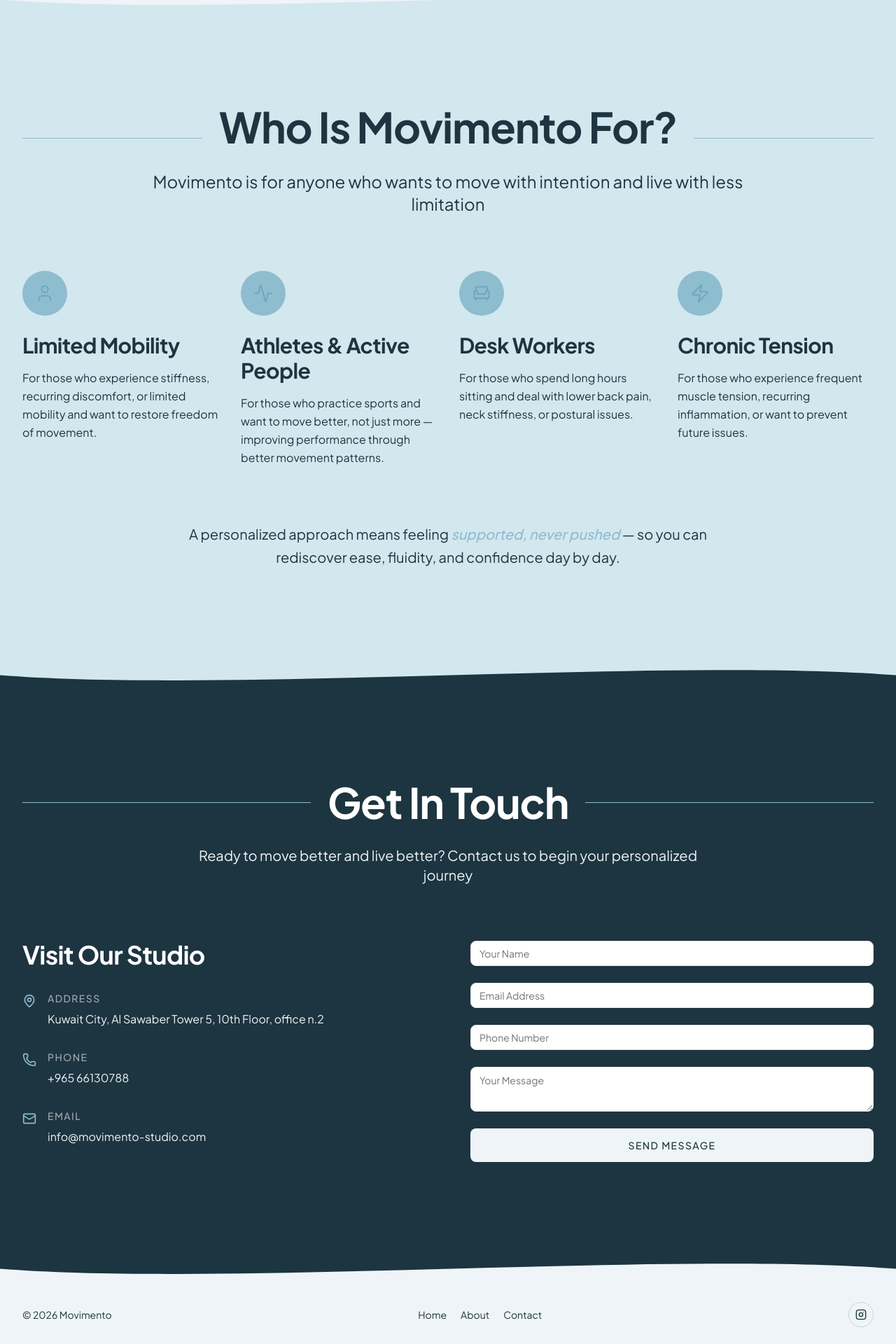
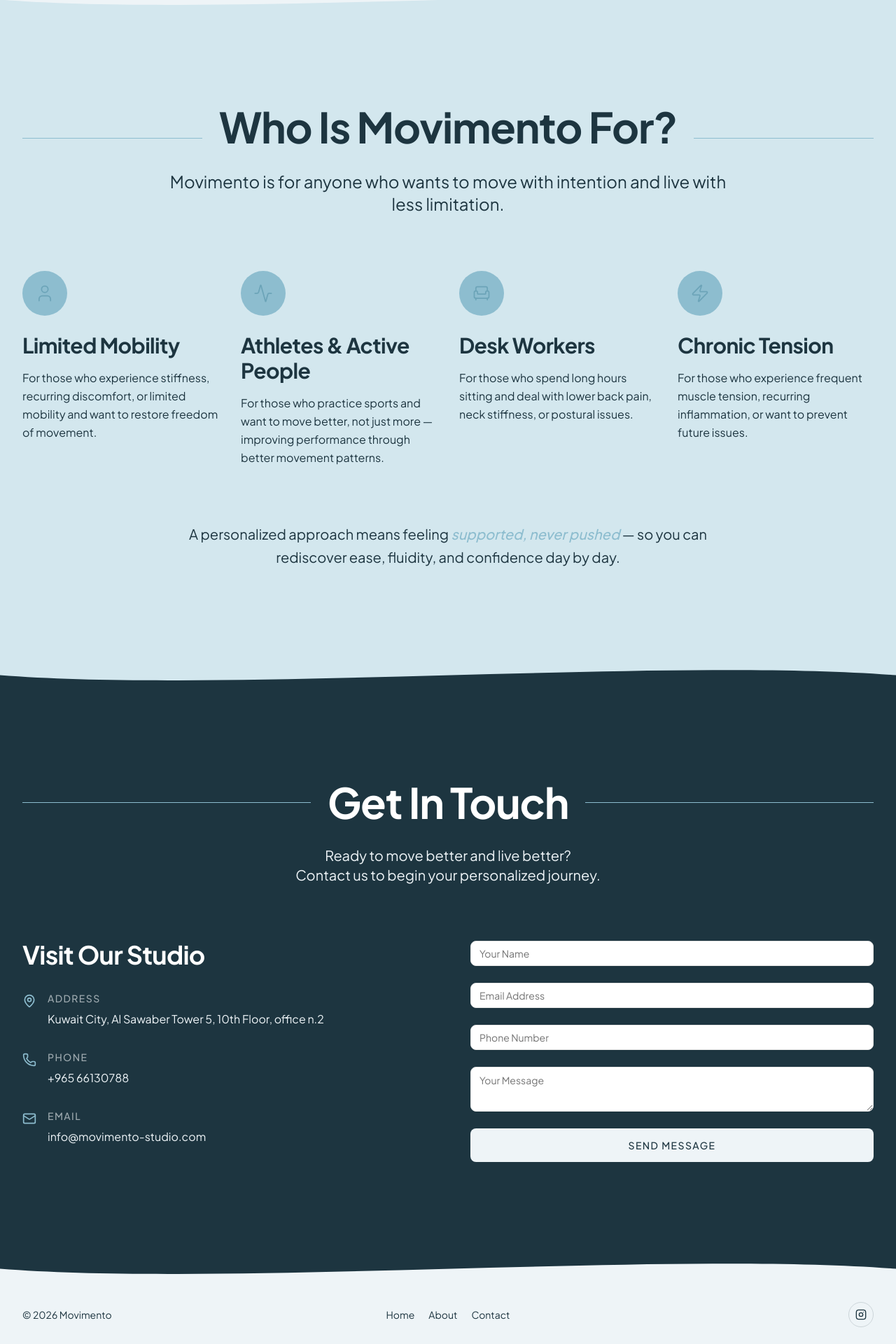
Before and after one commit to samcarmen/movimento, a Next.js app: page / in a window 1280 px wide. Shown: the part 3494-5414 px from the top of the page at 70% size. Built offline with nearby package versions, Linux system fonts and the light colour scheme.

Commit message:
fix: use text pretty

```diff
--- a/src/components/layout/Footer.tsx
+++ b/src/components/layout/Footer.tsx
@@ -30,9 +30,7 @@ export default function Footer() {
     <footer style={{ backgroundColor: "var(--brand-light)" }}>
       <WaveDivider topColor="var(--brand-dark)" bottomColor="var(--brand-light)" />
       <div className="max-w-7xl mx-auto container-padding py-5 sm:py-6">
-        <div
-          className="flex flex-col items-center justify-between gap-4 text-center sm:flex-row sm:text-left"
-        >
+        <div className="flex flex-col items-center gap-4 text-center sm:grid sm:grid-cols-3 sm:items-center sm:text-left">
           <p className="text-xs sm:text-sm" style={bodyText}>
             &copy; {new Date().getFullYear()} Movimento
           </p>
@@ -47,7 +45,7 @@ export default function Footer() {
             href={INSTAGRAM_URL}
             target="_blank"
             rel="noopener noreferrer"
-            className="flex h-9 w-9 items-center justify-center rounded-full border transition-colors duration-300 hover:bg-[var(--brand-dark)] hover:text-[var(--brand-light)]"
+            className="flex h-9 w-9 items-center justify-center rounded-full border transition-colors duration-300 hover:bg-[var(--brand-dark)] hover:text-[var(--brand-light)] sm:justify-self-end"
             style={{ borderColor: "rgba(29,53,64,0.16)", color: "var(--brand-dark)" }}
             aria-label="Follow us on Instagram"
           >
--- a/src/components/sections/AboutSection.tsx
+++ b/src/components/sections/AboutSection.tsx
@@ -45,7 +45,7 @@ function StoryColumn({ title, paragraph, extraClass = "" }: StoryColumnProps) {
       </div>
 
       <div className="space-y-6 text-lg leading-relaxed" style={bodyText}>
-        <p>{paragraph}</p>
+        <p className="text-pretty">{paragraph}</p>
       </div>
     </div>
   );
--- a/src/components/sections/ContactSection.tsx
+++ b/src/components/sections/ContactSection.tsx
@@ -138,10 +138,10 @@ export default function ContactSection() {
               </SectionHeading>
             </div>
             <p
-              className="text-base sm:text-lg md:text-xl text-center max-w-3xl mx-auto font-light"
+              className="text-base sm:text-lg md:text-xl text-center max-w-3xl mx-auto font-light text-pretty"
               style={{ fontFamily: "var(--font-sans)", color: "var(--brand-light)" }}
             >
-              Ready to move better and live better? Contact us to begin your personalized journey
+              Ready to move better and live better?<br />Contact us to begin your personalized journey.
             </p>
           </div>
         </AnimatedSection>
--- a/src/components/sections/HeroSection.tsx
+++ b/src/components/sections/HeroSection.tsx
@@ -94,7 +94,7 @@ export default function HeroSection() {
             initial={{ opacity: 0, y: 20 }}
             animate={{ opacity: 1, y: 0 }}
             transition={{ duration: 0.6, delay: 0.6 }}
-            className="text-base sm:text-lg md:text-xl leading-relaxed mb-10"
+            className="text-base sm:text-lg md:text-xl leading-relaxed mb-10 text-pretty"
             style={bodyText}
           >
             Posture correction and body alignment, Kuwait.
--- a/src/components/sections/WhoItsForSection.tsx
+++ b/src/components/sections/WhoItsForSection.tsx
@@ -75,7 +75,7 @@ function AudienceCard({ icon: Icon, title, description, index }: AudienceCardPro
         {title}
       </h3>
 
-      <p className="leading-relaxed" style={bodyText}>
+      <p className="leading-relaxed text-pretty" style={bodyText}>
         {description}
       </p>
     </motion.div>
@@ -100,14 +100,14 @@ export default function WhoItsForSection() {
             </SectionHeading>
 
             <p
-              className="text-lg sm:text-xl md:text-2xl max-w-4xl mx-auto font-light"
+              className="text-lg sm:text-xl md:text-2xl max-w-4xl mx-auto font-light text-pretty"
               style={{
                 fontFamily: "var(--font-sans)",
                 color: "var(--brand-dark)",
               }}
             >
               Movimento is for anyone who wants to move with intention and live with less
-              limitation
+              limitation.
             </p>
           </div>
         </AnimatedSection>
@@ -127,7 +127,7 @@ export default function WhoItsForSection() {
             className="mt-20 text-center max-w-3xl mx-auto"
           >
             <p
-              className="text-base sm:text-lg md:text-xl leading-relaxed"
+              className="text-base sm:text-lg md:text-xl leading-relaxed text-pretty"
               style={bodyText}
             >
               A personalized approach means feeling{" "}
```
